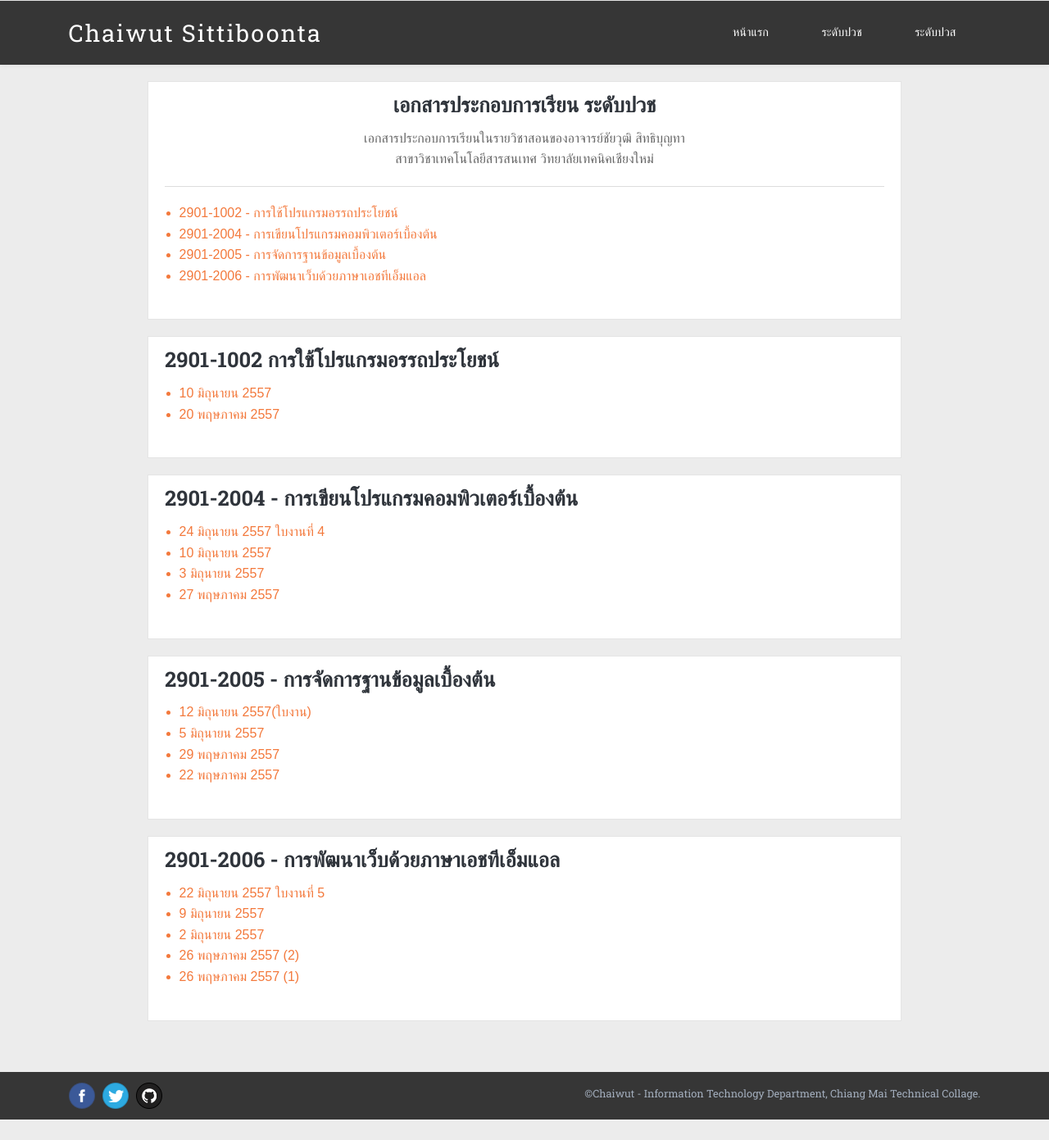
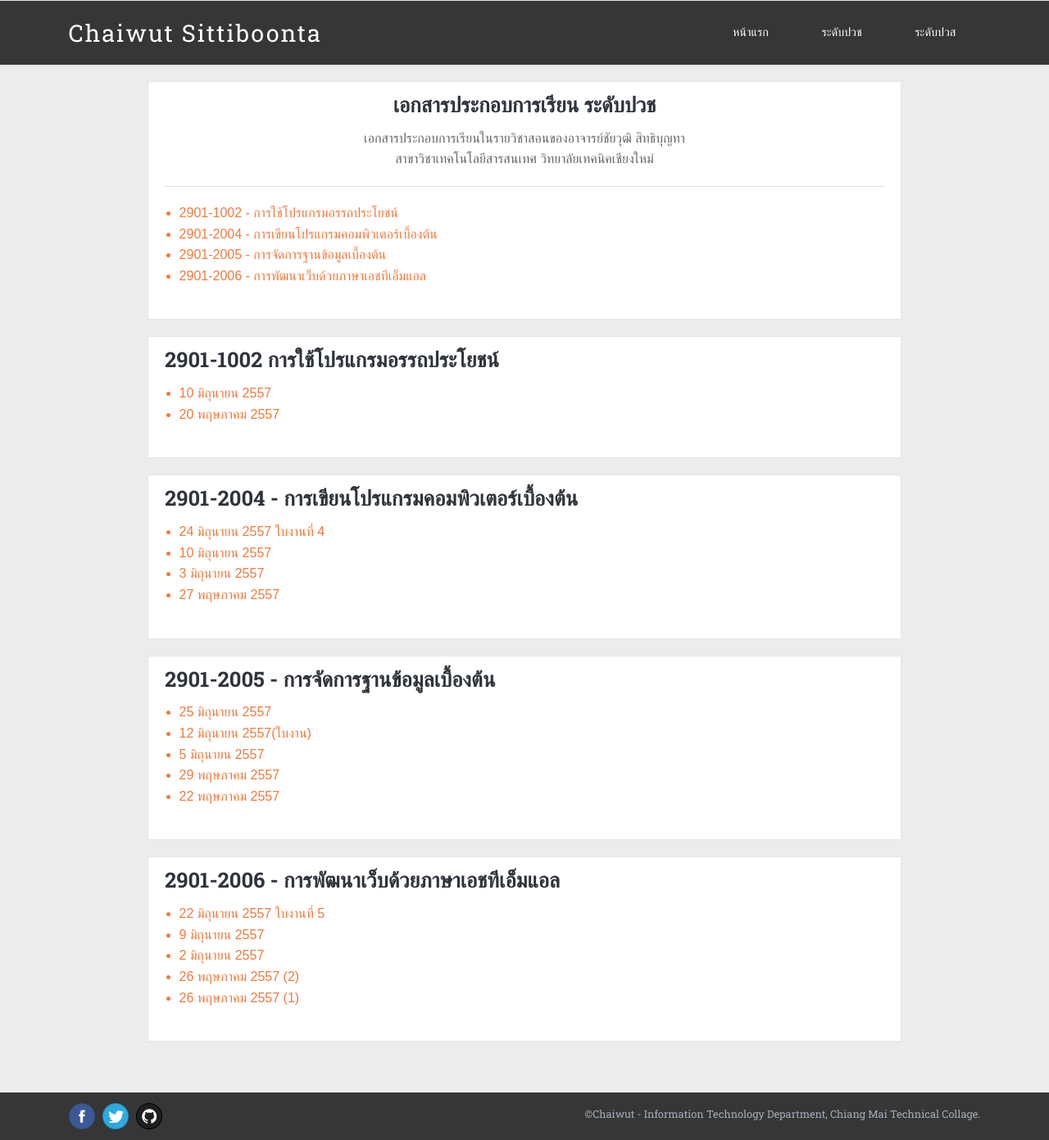
Before and after one commit to ichaiwut/ichaiwut.github.io, a Jekyll site: the page built from slides/diploma.html, in a window 1280 px wide. Shown: the whole page at 82% size. Built offline with Jekyll 4.4.1, drawn with Linux system fonts in a browser that asks for light colours; Markdown is read by kramdown in place of the engine named in the settings; before the commit the page ends 1366 px from its top, so only the background shows below that.

Commit message:
Adde slide

```diff
--- a/slides/diploma.html
+++ b/slides/diploma.html
@@ -55,6 +55,9 @@
 			<div class="post-list-container slide-con" id="database">
 				<h2>2901-2005 - การจัดการฐานข้อมูลเบื้องต้น</h2>
 				<ul>
+					<li>
+						<a href="https://www.dropbox.com/s/q3yr9wowc4ljvle/2901-2005_26-06-14.pdf" target="_blank">25 มิถุนายน 2557</a>
+					</li>
 					<li><a href="https://www.dropbox.com/s/juib8oebeg9rcql/2901-2005_12-06-14.pdf" target="_blank">12 มิถุนายน 2557</a>(<a href="https://www.dropbox.com/s/pcyfpmldzd3as60/%E0%B9%83%E0%B8%9A%E0%B8%87%E0%B8%B2%E0%B8%99%E0%B8%97%E0%B8%B5%E0%B9%88_4.pdf" target="_blank">ใบงาน</a>)</li>
 					<li><a href="https://onedrive.live.com/redir?resid=FF08CEE1283EF6F0%21259" target="_blank" >5 มิถุนายน 2557</a></li>
 					<li><a href="https://www.dropbox.com/s/m3bktwr8pgqq38s/2901-2005_29-05-14.pdf" target="_blank">29 พฤษภาคม 2557</a></li>
```
